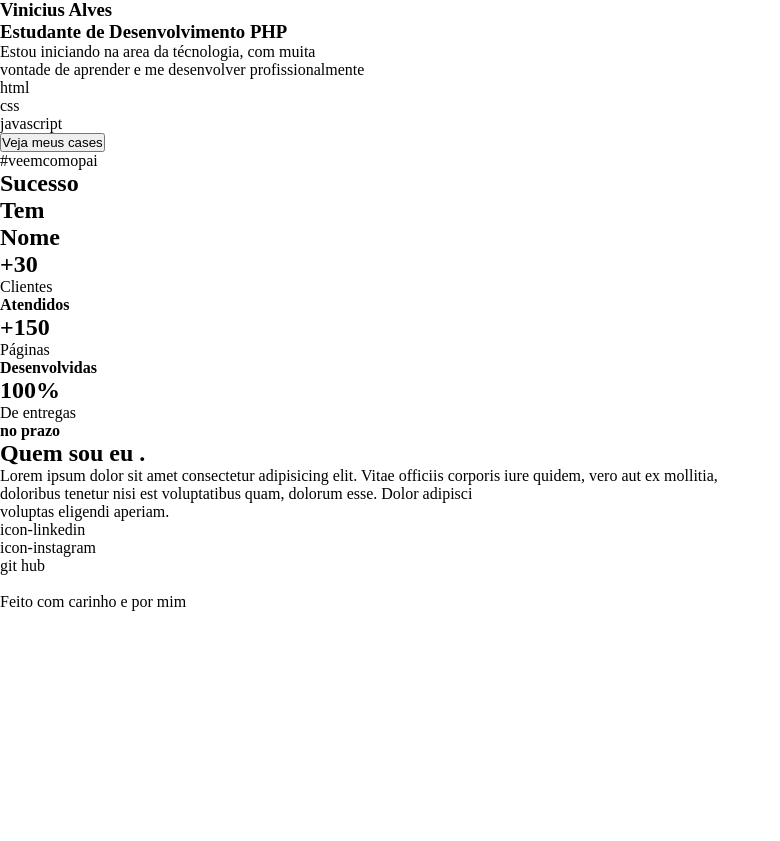
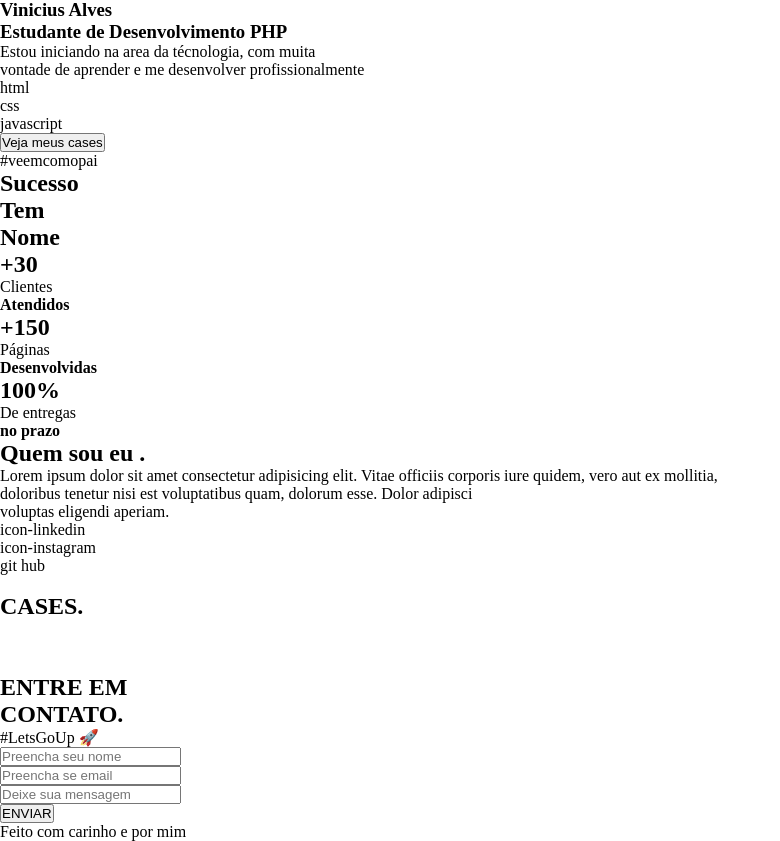
Before and after one commit to vinic-alves/beacademy-devstart-frontend-myportfolio, a plain HTML site: page index.html in a window 1280 px wide. Shown: the part 231-1072 px from the top of the page, without its empty margins (0-780 px from the left). Before the commit the page ends 842 px from the top, so only its background shows below. Drawn offline with Linux system fonts and the light colour scheme.

Commit message:
Base Html criada para o início da estilização da pagina

```diff
--- a/index.html
+++ b/index.html
@@ -36,7 +36,7 @@
         <button>Veja meus cases</button>
     </section>
     </nav>
-    <section id="data-and-results">
+    <section id="success">
         <span>#veemcomopai </span>
         <h2>Sucesso <br> Tem <br> Nome</h2>
         <div class="data-square" id="data-square-active">
@@ -68,7 +68,35 @@
             <img src="#" alt=""> <!--foto de perfil-->
         </div>
     </section>
+    <!-- Seção com alguns projetos-->
+    <section id="cases">
+        <h2>CASES.</h2> <!-- Mudar a cor do ponto final para verde-->
+        <div class="cases-image">
+            <img src="" alt="">
+        </div>
+        <div class="cases-image" id="cases-image-active">
+            <img src="" alt="">
+        </div>
+        <div class="cases-image">
+            <img src="" alt="">
+        </div>
+    </section>
+    <section id="final-section">
+        <h2>ENTRE EM <br> CONTATO.</h2>
+        <span>#LetsGoUp &#128640 </span>
+
+
+        <form>
+
+            <input type="text" id="fname" name="fname" placeholder="Preencha seu nome"><br>
+            <input type="text" id="lname" name="lname"placeholder= "Preencha se email"><br>
+            <input type="text" id="lname" name="lname"placeholder= "Deixe sua mensagem">
+        </form>
+        <button>ENVIAR</button>
+
+    </section>
     <footer>Feito com carinho e por mim</footer>
+
 
 </body>
 </html>
```
